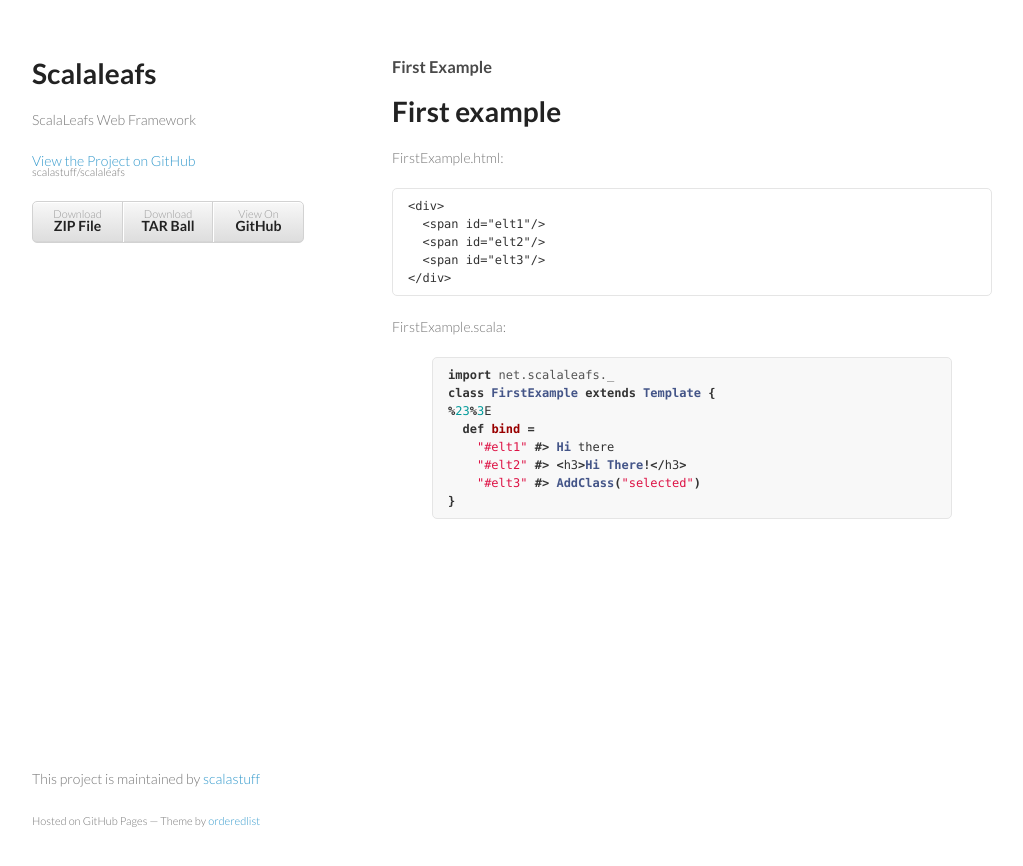
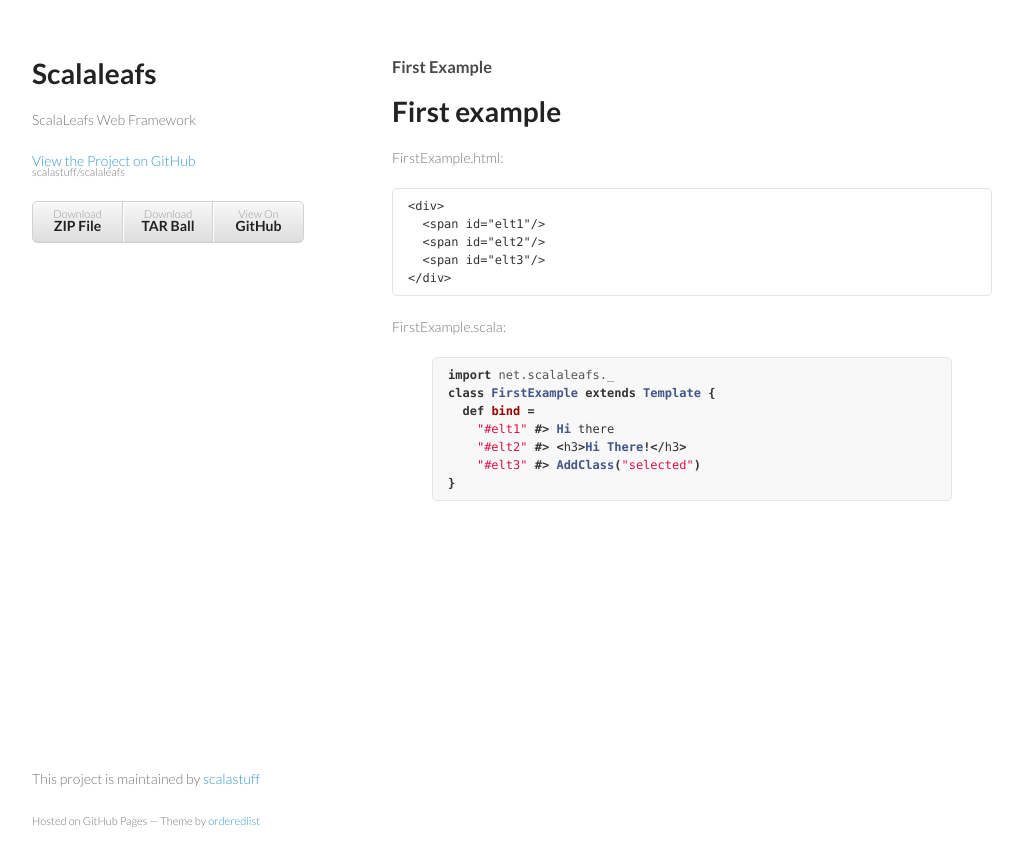
Before and after one commit to scalastuff/scalaleafs, a Jekyll site: the page built from first-steps.md, in a window 1280 px wide. Shown: the top 866 px of the page, without its empty margins (128-1151 px from the left). Built offline with Jekyll 4.4.1, drawn with Linux system fonts in a browser that asks for light colours.

Commit message:
Updated first-steps.md

```diff
--- a/first-steps.md
+++ b/first-steps.md
@@ -16,9 +16,8 @@
 {% highlight scala %}
 import net.scalaleafs._
 class FirstExample extends Template {
-{{ "#>" | cgi_escape }}
   def bind =
-    "#elt1" {{"#>"}} Hi there
+    "#elt1" #> Hi there
     "#elt2" #> <h3>Hi There!</h3>
     "#elt3" #> AddClass("selected")
 }
```
